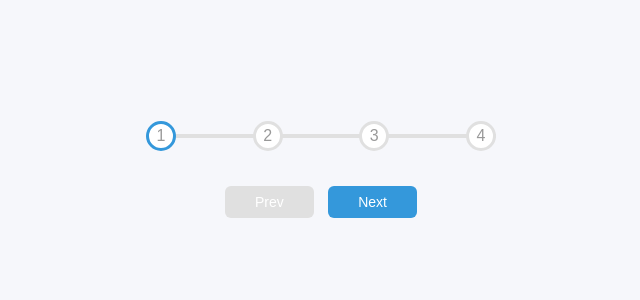
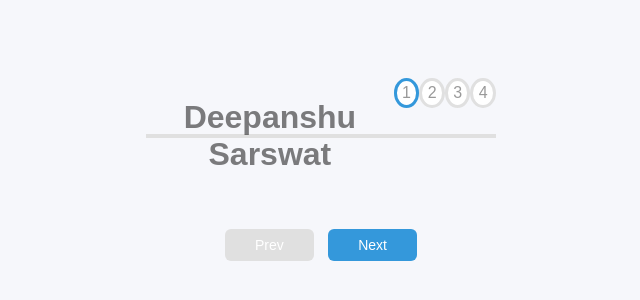
Before and after one commit to DeepanshuSarswat/progressStep, a plain HTML site: page index.html in a window 1280 px wide. Shown: the part 228-528 px from the top of the page, without its empty margins (319-959 px from the left). Drawn offline with Linux system fonts and the light colour scheme.

Commit message:
Update index.html

```diff
--- a/index.html
+++ b/index.html
@@ -12,6 +12,7 @@
 
     <div class="container">
       <div class="progress-container">
+        <h1 style="opacity: 0.5">Deepanshu Sarswat</h1>
         <div class="progress" id="progress"></div>
         <div class="circle active">1</div>
         <div class="circle">2</div>
```
